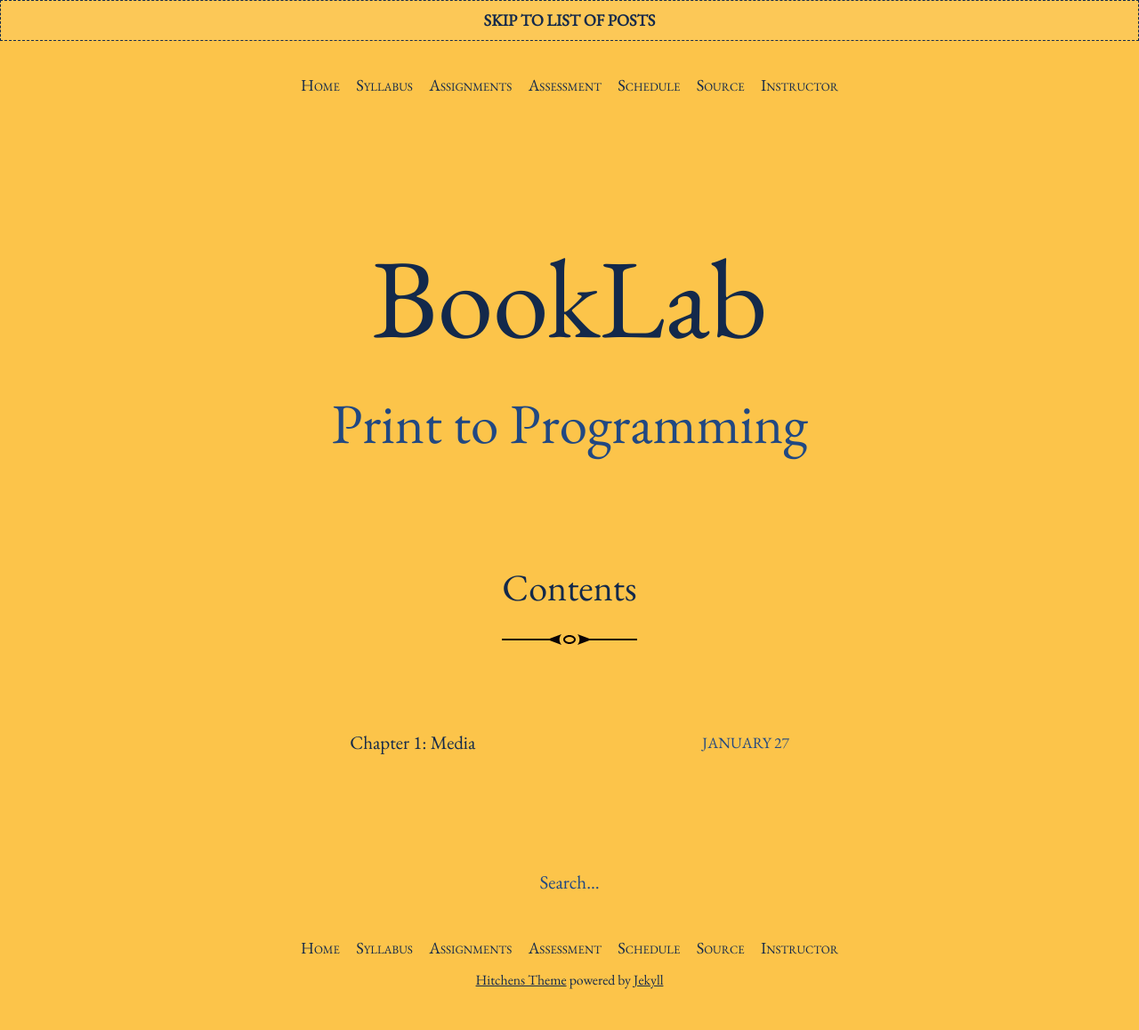
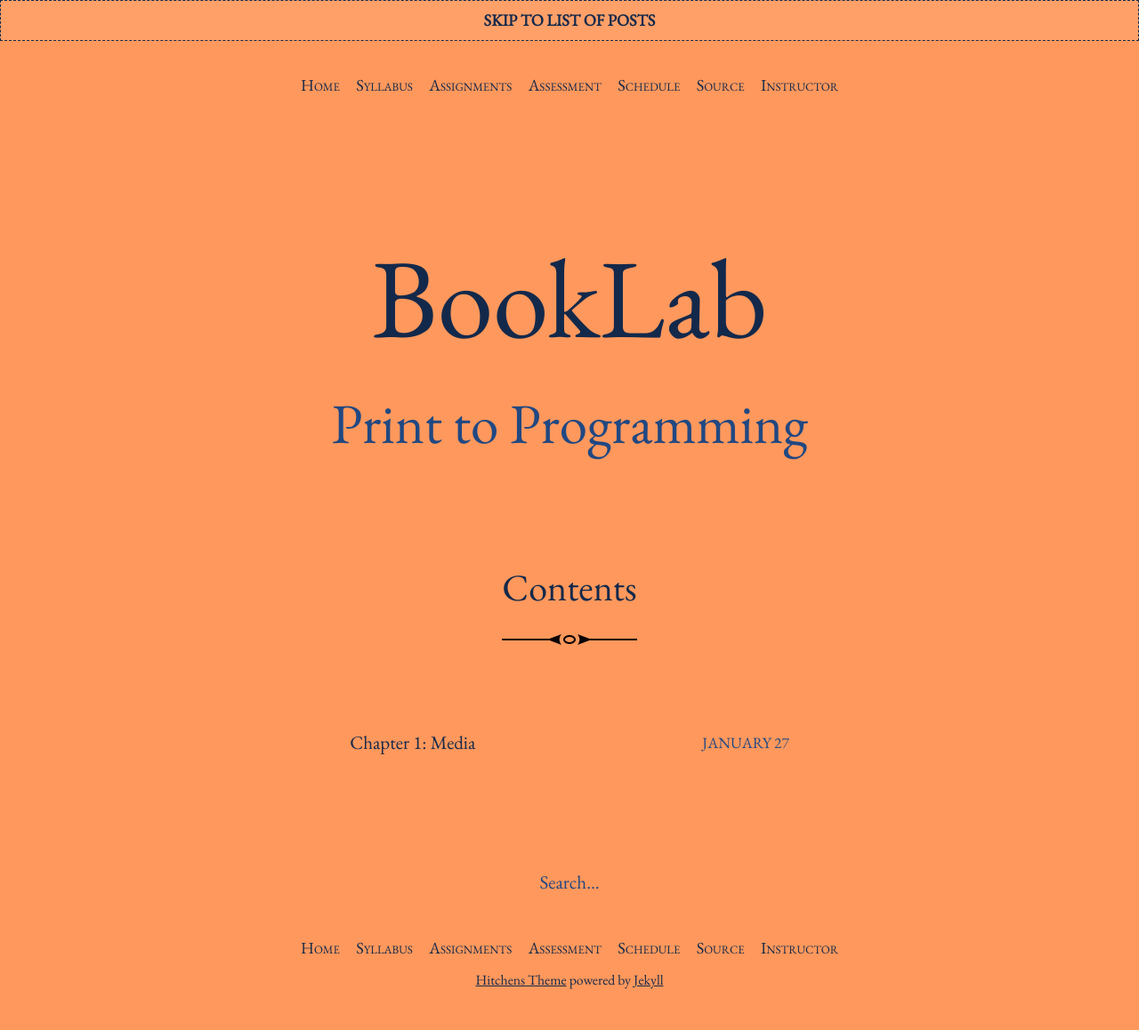
Before and after one commit to rccordell/s25bl, a Jekyll site: the page built from index.html, in a window 1280 px wide. Shown: the whole page at 89% size. Built offline with Jekyll 4.4.1, drawn with Linux system fonts in a browser that asks for light colours; the list of posts is cut into pages by our own code.

Commit message:
Update _variables.scss

```diff
--- a/_sass/_variables.scss
+++ b/_sass/_variables.scss
@@ -1,4 +1,4 @@
-$brand-color:         #FCC44A;
+$brand-color:         #FF985C;
 $highlight:           lighten($brand-color, 35%);
 $text-color:          #13294B;
 $muted-text-color:    #214882;
```
